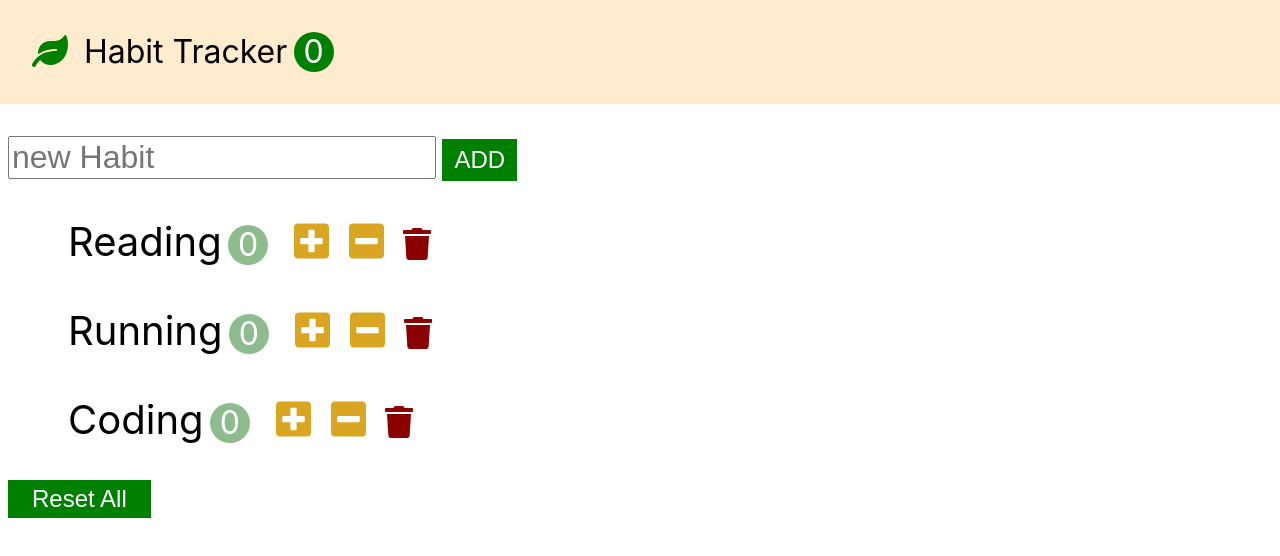
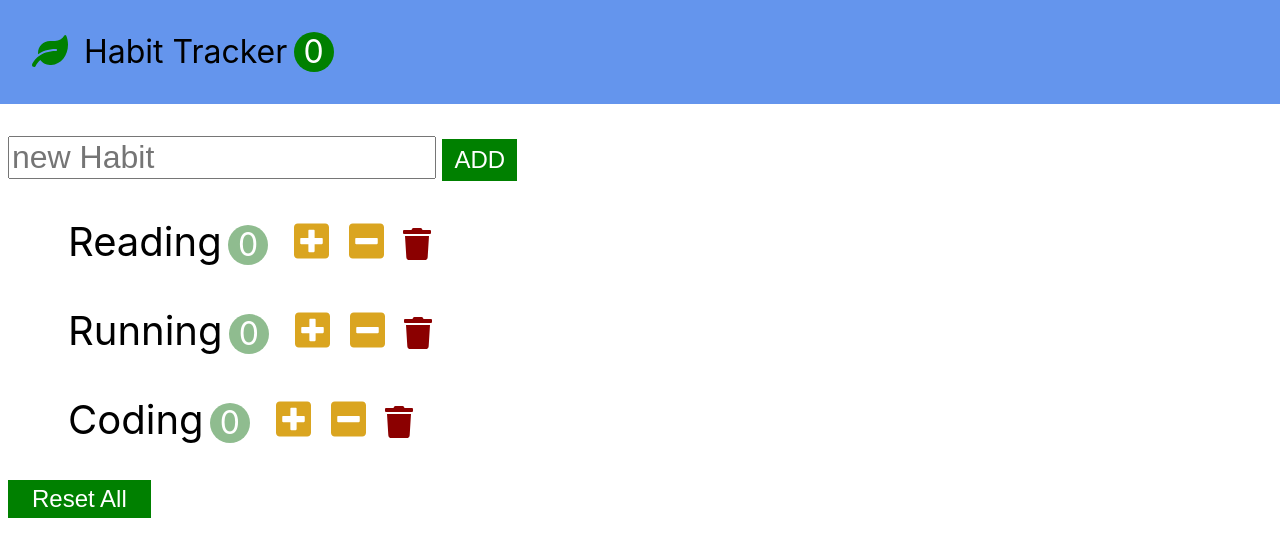
Before and after one commit to wondasom/habit-tracker, a React (Create React App) app: page / in a window 1280 px wide. Shown: the top 556 px of the page. Built offline with nearby package versions, Linux system fonts and the light colour scheme.

Commit message:
deploy testing

```diff
--- a/src/App.css
+++ b/src/App.css
@@ -13,7 +13,7 @@ button {
 .navbar {
   font-size: 2rem;
   padding: 1em;
-  background-color: blanchedalmond;
+  background-color: cornflowerblue;
 }
 
 .navbar-logo {
```
